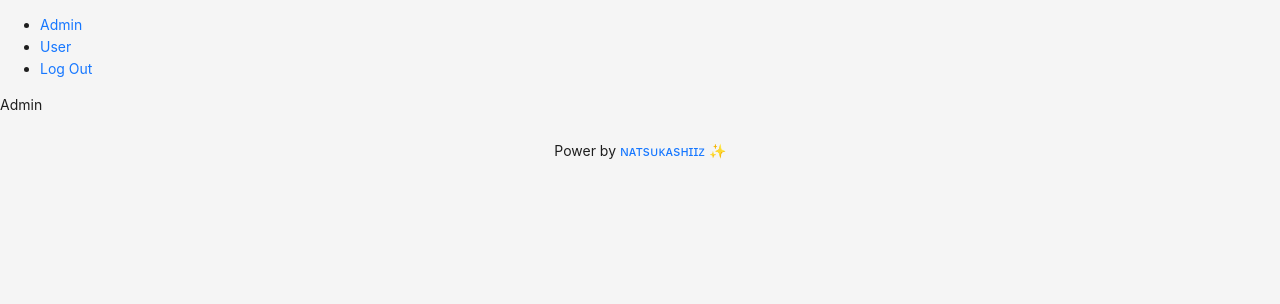
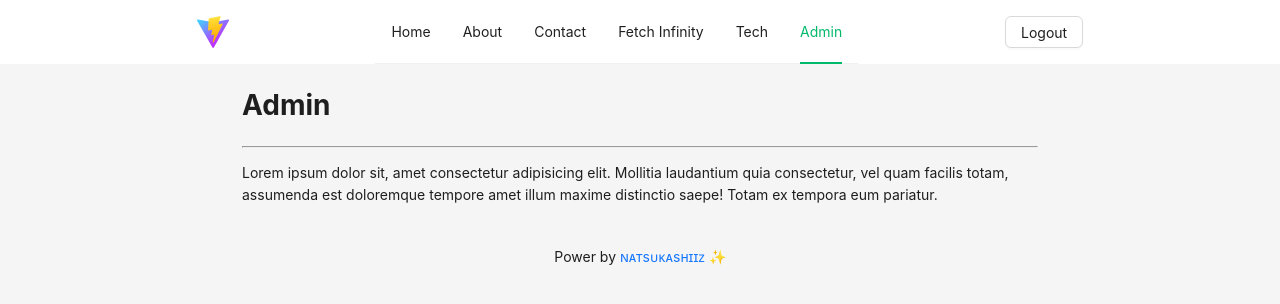
Before and after one commit to natsukashiiz/react-app-ts-101, a React (Vite) app: page /admin in a window 1280 px wide. Shown: the top 304 px of the page. Built offline with nearby package versions, Linux system fonts and the light colour scheme; sample sign-in values are in the browser's storage.

Commit message:
upd(auth): menu auth

```diff
--- a/src/components/ANav.tsx
+++ /dev/null
@@ -1,20 +0,0 @@
-import { Link, useNavigate } from 'react-router-dom';
-
-export default function ANav() {
-    const navigate = useNavigate();
-
-    function handleLogout() {
-        localStorage.removeItem("token");
-        navigate("/sign-in");
-    }
-
-    return (
-        <nav>
-            <ul>
-                <li><Link to="/admin">Admin</Link></li>
-                <li><Link to="/admin/user">User</Link></li>
-                <li><Link to={``} onClick={handleLogout}>Log Out</Link></li>
-            </ul>
-        </nav>
-    );
-}
--- a/src/components/MHeader.tsx
+++ b/src/components/MHeader.tsx
@@ -2,33 +2,42 @@ import { Button, Menu, Space } from 'antd';
 import { Header } from 'antd/es/layout/layout';
 import type { MenuProps } from 'antd';
 import { useLocation, useNavigate } from 'react-router-dom';
-import { useState, useEffect } from 'react';
 import logo from '../assets/vite.svg';
+import { useState } from 'react';
 
 export default function MHeader() {
     const navigate = useNavigate();
-    const location = useLocation();
-    const [current, setCurrent] = useState<string>('');
+    const { pathname } = useLocation();
 
-    const menuItem: MenuProps['items'] = [
+    const [token] = useState<string | null>(localStorage.getItem("token") || null);
+
+    type MenuItem = Required<MenuProps>['items'][number];
+
+    type MenuItemWithAuth = MenuItem & {
+        auth?: boolean;
+        children?: MenuItemWithAuth[];
+    };
+
+    const menuItem: MenuItemWithAuth[] = [
         {
-            key: '',
+            key: '/',
             label: 'Home',
         },
         {
-            key: 'about',
+            key: '/about',
             label: 'About',
         },
         {
-            key: 'contact',
+            key: '/contact',
             label: 'Contact',
         },
         {
-            key: 'fetch-infinity',
+            key: '/fetch-infinity',
             label: 'Fetch Infinity',
+            auth: true,
         },
         {
-            key: 'tech',
+            key: '/tech',
             label: 'Tech',
             children: [
                 {
@@ -57,19 +66,33 @@ export default function MHeader() {
                     ),
                 }
             ]
+        },
+        {
+            key: '/admin',
+            label: 'Admin',
+            auth: true,
+            children: [
+                {
+                    key: '/admin',
+                    label: 'Home',
+                }, {
+                    key: '/admin/user',
+                    label: 'User',
+                }
+            ]
         }
     ];
 
     const onClick: MenuProps['onClick'] = (e) => {
         if (e.key.startsWith('tech/')) return;
-        navigate(`/${e.key}`);
+        navigate(e.key);
     };
 
-    useEffect(() => {
-        const path = location.pathname;
-        const key = path.replace('/', '');
-        setCurrent(key);
-    }, [location]);
+    function onLogout() {
+        localStorage.removeItem('token');
+        // navigate('/sign-in');
+        window.location.href = '/sign-in';
+    }
 
     return (
         <Header style={{
@@ -85,14 +108,17 @@ export default function MHeader() {
             <img src={logo} alt="logo" />
             <Menu
                 mode="horizontal"
-                items={menuItem}
-                selectedKeys={[current]}
+                items={menuItem.filter(item => !item.auth || token)}
+                selectedKeys={[pathname]}
                 onClick={onClick}
             />
-            <Space>
-                <Button type="default" onClick={() => navigate('/sign-in')}>Sign In</Button>
-                <Button type="primary" onClick={() => navigate('/sign-up')}>Create account</Button>
-            </Space>
+            {token ?
+                <Button type="default" onClick={onLogout}>Logout</Button> :
+                <Space>
+                    <Button type="default" onClick={() => navigate('/sign-in')}>Sign In</Button>
+                    <Button type="primary" onClick={() => navigate('/sign-up')}>Create account</Button>
+                </Space>
+            }
         </Header>
     );
 }
--- a/src/layouts/AdminLayout.tsx
+++ b/src/layouts/AdminLayout.tsx
@@ -1,10 +1,13 @@
-import { Outlet, useNavigate } from "react-router-dom";
-import ANav from "../components/ANav";
+import { Outlet, useLocation, useNavigate } from "react-router-dom";
 import MFooter from "../components/MFooter";
 import { useEffect } from 'react';
+import { Layout } from "antd";
+import { Content } from "antd/es/layout/layout";
+import MHeader from "../components/MHeader";
 
 export default function AdminLayout() {
     const navigate = useNavigate();
+    const { pathname } = useLocation();
 
     useEffect(() => {
         const tokenStore = localStorage.getItem("token");
@@ -14,15 +17,19 @@ export default function AdminLayout() {
         }
     }, [navigate]);
 
+    useEffect(() => {
+        window.scrollTo(0, 0);
+    }, [pathname]);
+
     return (
-        <>
-            <header>
-                <ANav />
-            </header>
-            <main>
-                <Outlet />
-            </main>
+        <Layout>
+            <MHeader />
+            <Content style={{ margin: 'auto', padding: '0 50px', width: '70%' }}>
+                <div style={{ margin: '16px 0' }}>
+                    <Outlet />
+                </div>
+            </Content>
             <MFooter />
-        </>
+        </Layout>
     );
 }
--- a/src/layouts/RootLayout.tsx
+++ b/src/layouts/RootLayout.tsx
@@ -1,10 +1,17 @@
-import { Outlet } from "react-router-dom";
+import { Outlet, useLocation } from "react-router-dom";
 import MFooter from "../components/MFooter";
 import MHeader from "../components/MHeader";
 import { Layout } from "antd";
 import { Content } from "antd/es/layout/layout";
+import { useEffect } from "react";
 
 export default function RootLayout() {
+    const { pathname } = useLocation();
+
+    useEffect(() => {
+        window.scrollTo(0, 0);
+    }, [pathname]);
+
     return (
         <Layout>
             <MHeader />
--- a/src/pages/admin/Admin.tsx
+++ b/src/pages/admin/Admin.tsx
@@ -1,5 +1,8 @@
 export default function Admin() {
     return (
-        <div>Admin</div>
+        <>
+            <h1>Admin</h1><hr />
+            <p>Lorem ipsum dolor sit, amet consectetur adipisicing elit. Mollitia laudantium quia consectetur, vel quam facilis totam, assumenda est doloremque tempore amet illum maxime distinctio saepe! Totam ex tempora eum pariatur.</p>
+        </>
     );
 }
```
